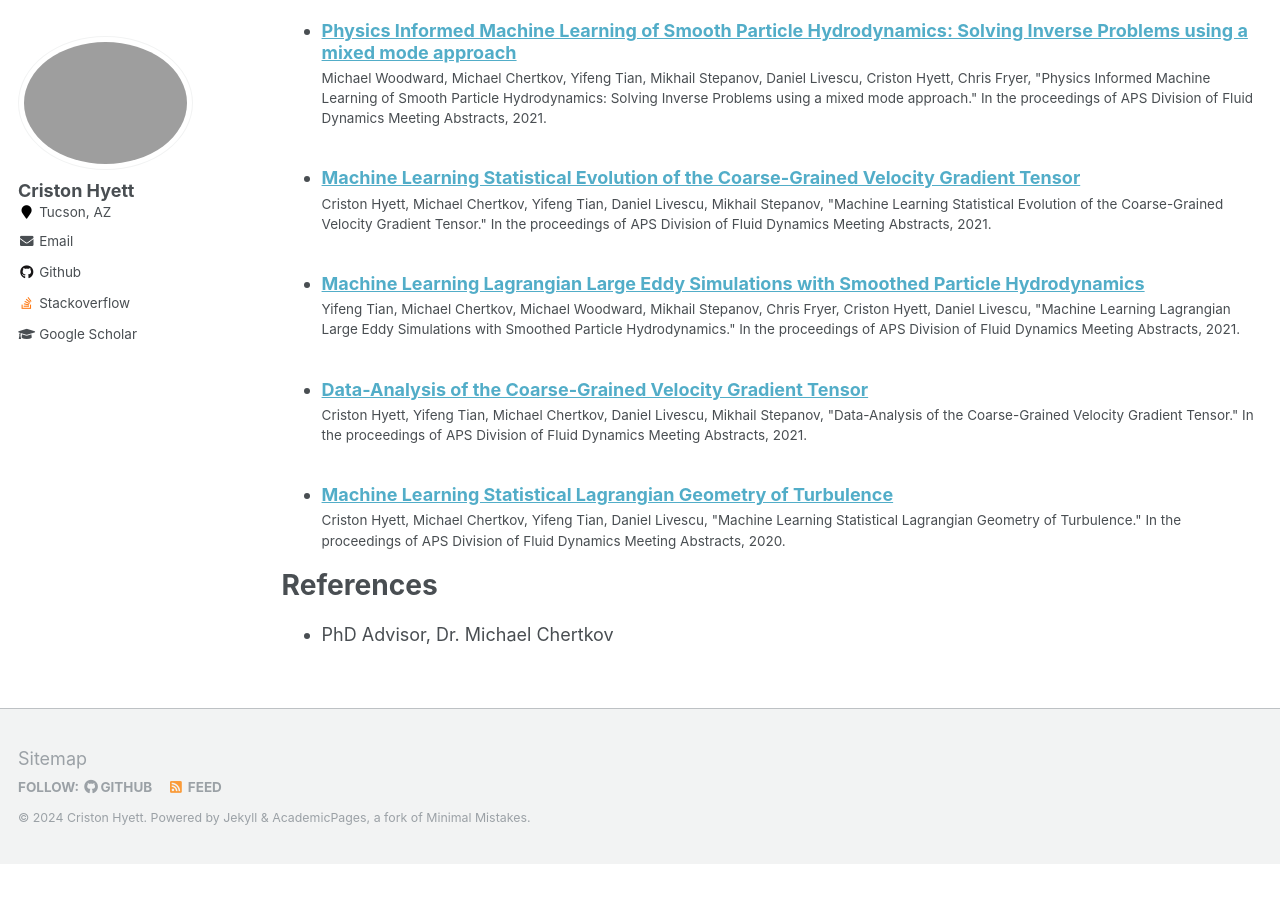
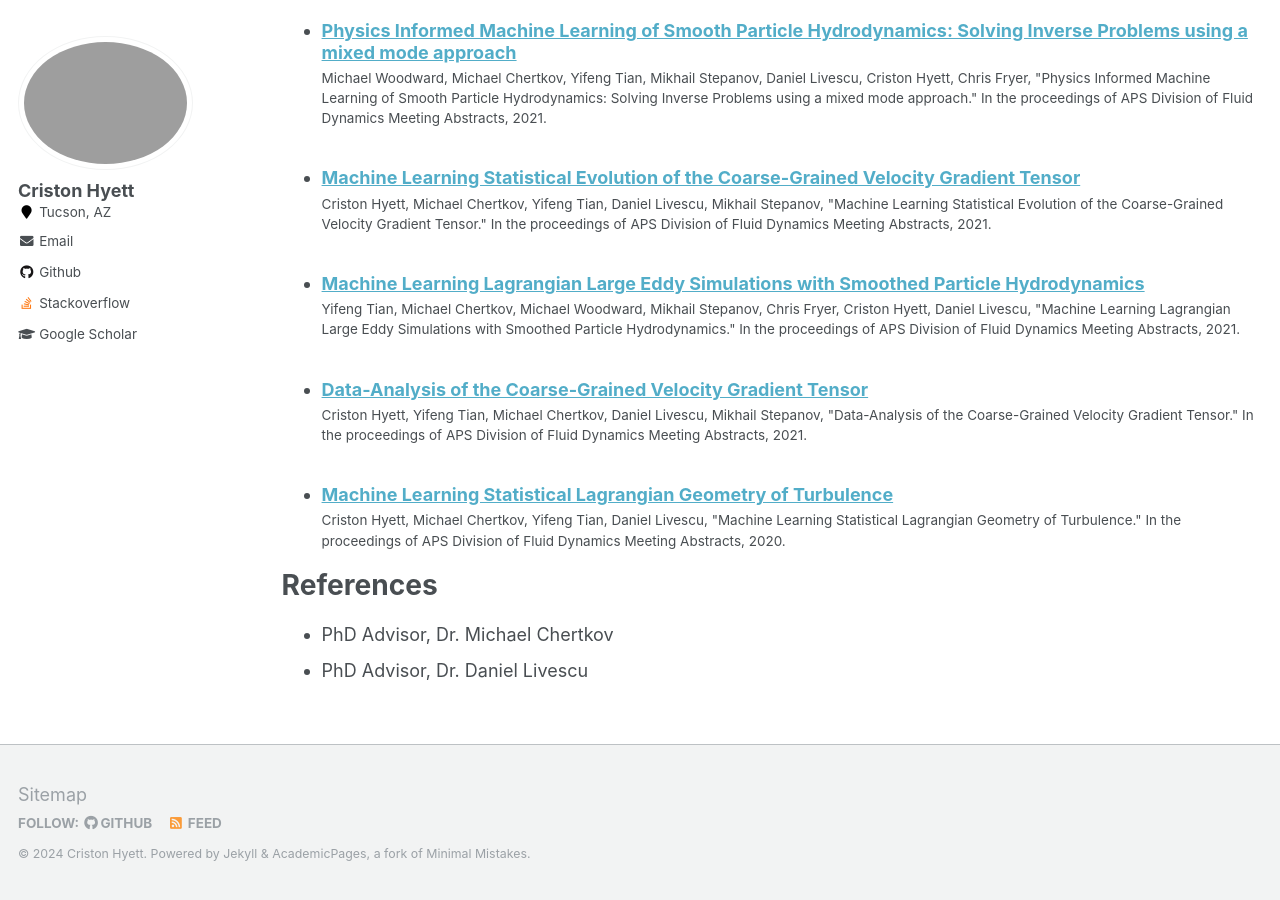
Before and after one commit to cmhyett/cmhyett.github.io, a Jekyll site: the page built from markdown_generator/cv.md, in a window 1280 px wide and 900 px high, scrolled down 3546 px. Built offline with Jekyll 4.4.1, drawn with Linux system fonts in a browser that asks for light colours; before the commit the page ends 4410 px from its top, so only the background shows below that.

Commit message:
adding Daniel as reference

```diff
--- a/markdown_generator/cv.md
+++ b/markdown_generator/cv.md
@@ -94,3 +94,4 @@ Talks
 References
 ======
 * PhD Advisor, Dr. Michael Chertkov
+* PhD Advisor, Dr. Daniel Livescu
```
